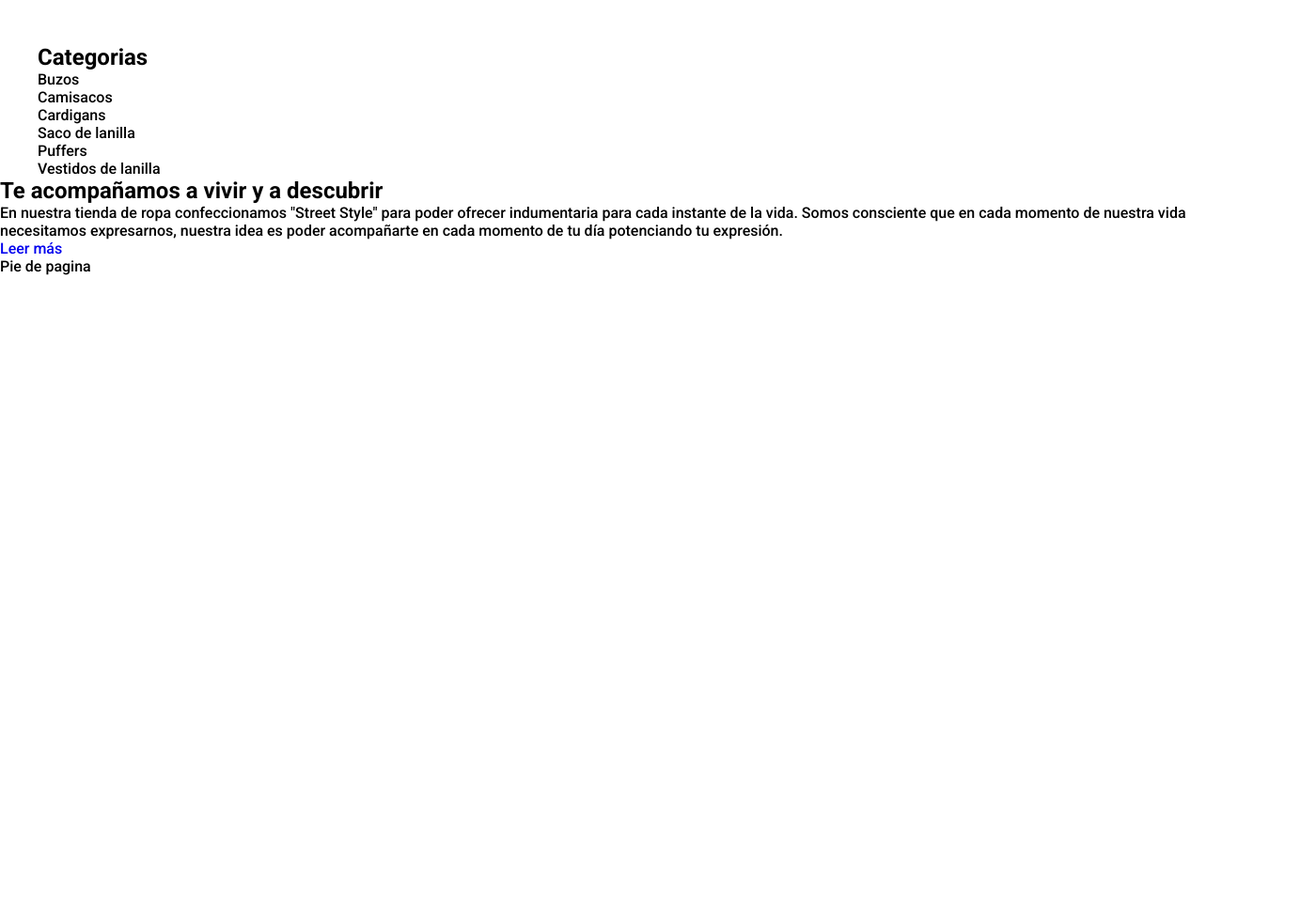
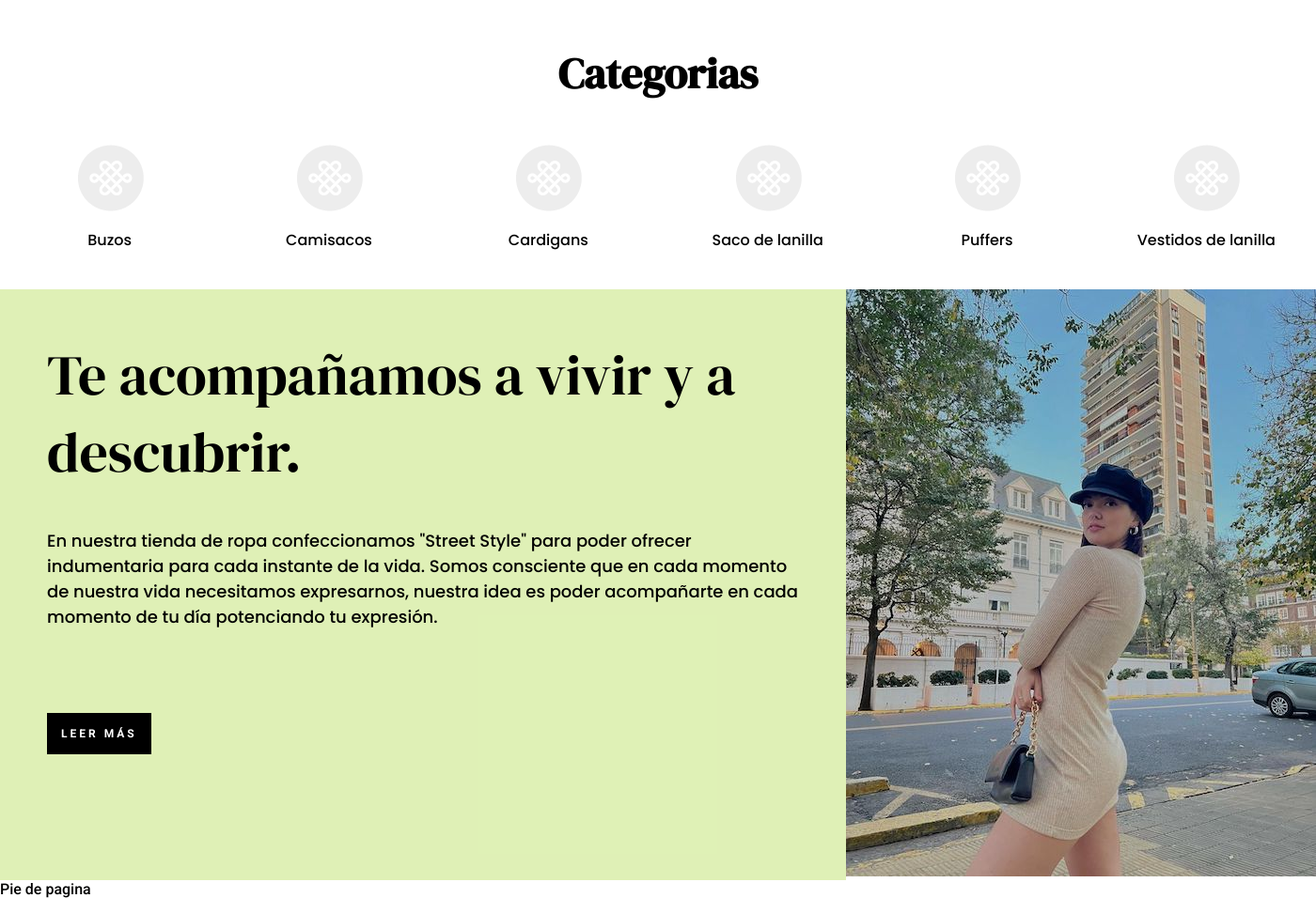
Before and after one commit to martin-centurion/tienda-de-ropa, a website: page index.html in a window 1280 px wide. Shown: the part 1378-2334 px from the top of the page at 94% size, 1400 px wide, since content can reach past the window. Before the commit the page ends 1671 px from the top, so only its background shows below. Drawn offline with Linux system fonts and the light colour scheme.

Commit message:
agregando categorias e banner info

```diff
--- a/index.html
+++ b/index.html
@@ -23,10 +23,11 @@
             <div>
                 <nav class="header__content-navbar">
                     <ul>
-                        <li><a href="#">Inicio</a></li>
+                        <li><a href="./index.html">Inicio</a></li>
                         <li><a href="#">Tienda</a></li>
                         <li><a href="#">Nosotros</a></li>
                         <li><a href="#">Contacto</a></li>
+                        <li><a href="#">Carrito</a></li>
                     </ul>
                 </nav>
             </div>
@@ -62,33 +63,39 @@
             </div>
             <div class="categorias__content">
                 <article>
+                    <a href="#"><img src="./img/categoria-gris.png" alt="Icono Categorias"></a>
                     <p>Buzos</p>
                 </article>
                 <article>
+                    <a href="#"><img src="./img/categoria-gris.png" alt="Icono Categorias"></a>
                     <p>Camisacos</p>
                 </article>
                 <article>
+                    <a href="#"><img src="./img/categoria-gris.png" alt="Icono Categorias"></a>
                     <p>Cardigans</p>
                 </article>
                 <article>
+                    <a href="#"><img src="./img/categoria-gris.png" alt="Icono Categorias"></a>
                     <p>Saco de lanilla</p>
                 </article>
                 <article>
+                    <a href="#"><img src="./img/categoria-gris.png" alt="Icono Categorias"></a>
                     <p>Puffers</p>
                 </article>
                 <article>
+                    <a href="#"><img src="./img/categoria-gris.png" alt="Icono Categorias"></a>
                     <p>Vestidos de lanilla</p>
                 </article>
             </div>
         </section>
-        <section>
-            <div>
-                <h2>Te acompañamos a vivir y a descubrir</h2>
+        <section class="info container">
+            <div class="info__content">
+                <h2>Te acompañamos a vivir y a descubrir.</h2>
                 <p>En nuestra tienda de ropa confeccionamos "Street Style" para poder ofrecer indumentaria para cada instante de la vida. Somos consciente que en cada momento de nuestra vida necesitamos expresarnos, nuestra idea es poder acompañarte en cada momento de tu día potenciando tu expresión.</p>
                 <a href="#">Leer más</a>
             </div>
-            <div>
-
+            <div class="info__content-img">
+                <img src="./img/info.jpg" alt="">
             </div>
         </section>
     </main>
--- a/sass/_global.scss
+++ b/sass/_global.scss
@@ -6,7 +6,7 @@
 }
 
 .container {
-    width: 1200px;
+    width: 1400px;
     margin:auto;
 }
 
--- a/sass/_main.scss
+++ b/sass/_main.scss
@@ -1,24 +1,27 @@
 .banner{
-    background-image: url(../img/banner.jpg);
+    background-image: url(../img/banner-2.jpg);
     background-repeat: no-repeat;
     height: 700px;
 
           &__content {
                 display: flex;
                 flex-direction: column;
-                padding: 300px 0 0 80px;
+                padding: 270px 0 0 80px;
                         h1 {
                             color: white;
-                            font-size: 100px;
-                            padding-bottom: 20px;
+                            font-size: 150px;
+                            padding-bottom: 10px;
                             font-family: $FuenteTerciaria;
                         }
                         p {
                             color: white;
-                            font-size: 25px;
-                            letter-spacing: 1px;
-                            padding-bottom: 40px;
-                            font-family: $FuenteTerciaria;
+                            background-color: $ColorPrimario;
+                            width: 680px;
+                            font-size: 20px;
+                            padding: 10px;
+                            margin-bottom: 40px;
+                            font-weight: 100;
+                            font-family: $FuenteSecundaria;
                         }
                         a {
                             color: white;
@@ -29,14 +32,13 @@
                             letter-spacing: 3px;
                             text-align: center;
                             padding: 15px;
-                            border: solid 2px white;
+                            border: solid 1px white;
                             width: 200px;
                             transition: all 0.3s;
 
                             &:hover {
-                                background-color: black;
-                                color: white;
-                                border: solid 2px black;
+                                background-color: white;
+                                color: black;
                             }
                         }
           }
@@ -54,6 +56,7 @@
             text-align: center;
             height: 500px;
             background-image: $fondo;
+            background-size: cover;
 
                     h2 {
                         padding: 300px 0 30px 0;
@@ -70,12 +73,12 @@
                         font-size: 12px;
                         letter-spacing: 3px;
                         padding: 15px;
-                        border: solid 2px white;
+                        border: solid 1px white;
                         transition: all 0.3s;
 
                         &:hover {
-                            background-color: black;
-                            border: solid 2px black;
+                            background-color: white;
+                            color: black;
                         }
                     }
         }
@@ -93,3 +96,75 @@
             @include card-base(url(../img/card-3.jpg));
         }
 }
+.categorias {
+    margin-bottom: 40px;
+
+        &__content-title {
+            font-family: $FuenteTerciaria;
+            font-size: 30px;
+            text-align: center;
+            font-weight: 400;
+            margin-bottom: 40px;
+        }
+
+        &__content {
+            display: grid;
+            grid-template-columns: repeat(6, 1fr);
+
+                article {
+                text-align: center;
+
+                    img {
+                        margin-bottom: 10px;
+                    }
+
+                    p {
+                        font-family: $FuenteSecundaria;
+                    }
+            }
+        }
+}
+
+.info {
+    display: grid;
+    grid-template-columns: repeat(2, 1fr);
+
+        &__content {
+            padding: 50px;
+            background-color: $ColorTerciario;
+            width: 800px;
+
+            h2 {
+                font-family: $FuenteTerciaria;
+                font-size: 60px;
+                font-weight: 400;
+                margin-bottom: 40px;
+            }
+            p {
+                font-family: $FuenteSecundaria;
+                font-size: 18px;
+                margin-bottom: 100px;
+            }
+            a {
+                color: white;
+                font-family: $FuentePrimaria;
+                font-weight: bold;
+                text-transform: uppercase;
+                font-size: 12px;
+                letter-spacing: 3px;
+                padding: 15px;
+                background-color: $ColorPrimario;
+                transition: all 0.3s;
+
+                        &:hover {
+                            background-color: white;
+                            color: black;
+                        }
+             }
+
+            &__content-img {
+                 width: 500px;
+
+             }
+    }
+}
--- a/sass/_variables.scss
+++ b/sass/_variables.scss
@@ -1,6 +1,6 @@
 $ColorPrimario: rgb(0, 0, 0);
 $ColorSecundario: rgb(39, 39, 39);
+$ColorTerciario: rgba(202,231,134,0.6);
 $FuentePrimaria: 'Roboto', sans-serif;
 $FuenteSecundaria: 'Poppins', sans-serif;
 $FuenteTerciaria: 'DM Serif Display', serif;
-$fondo: $ColorPrimario;
```
Also changed, not shown: css/style.css, img/banner-2.jpg (added), img/categoria-gris.png (renamed from img/categoria-buzos.png), img/info.jpg (added).
